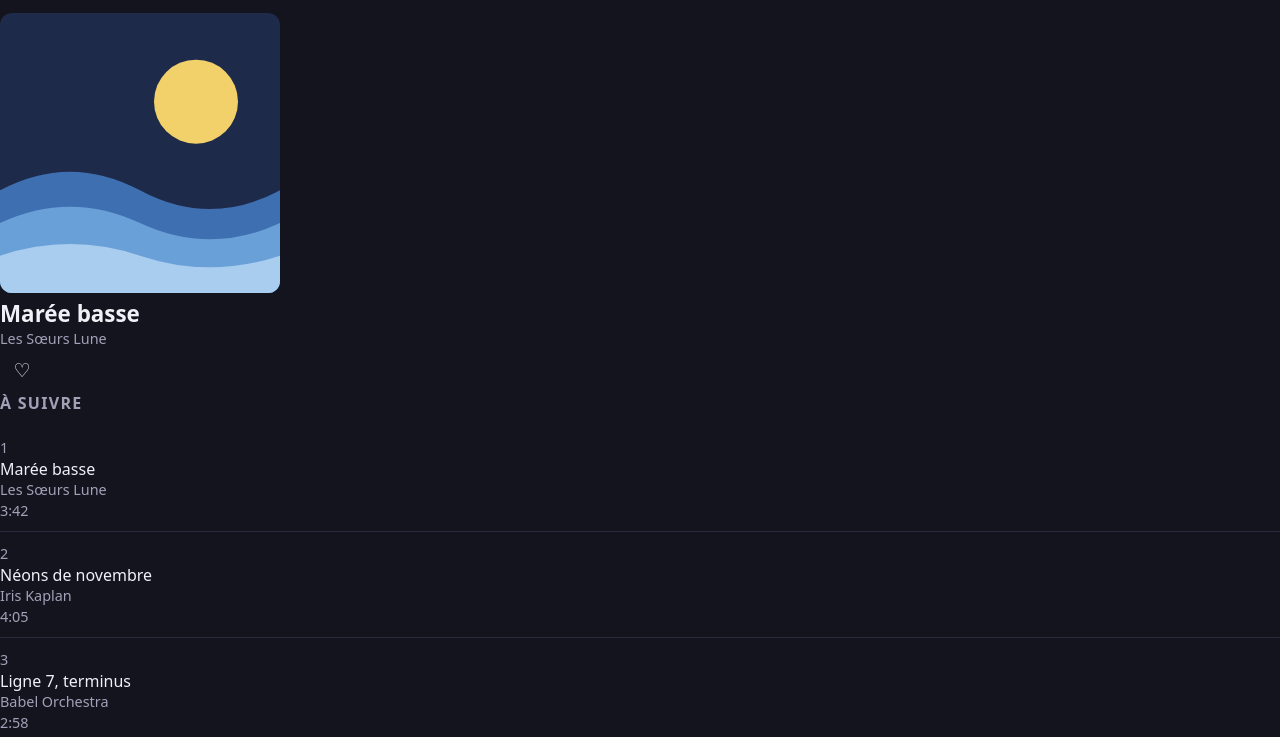
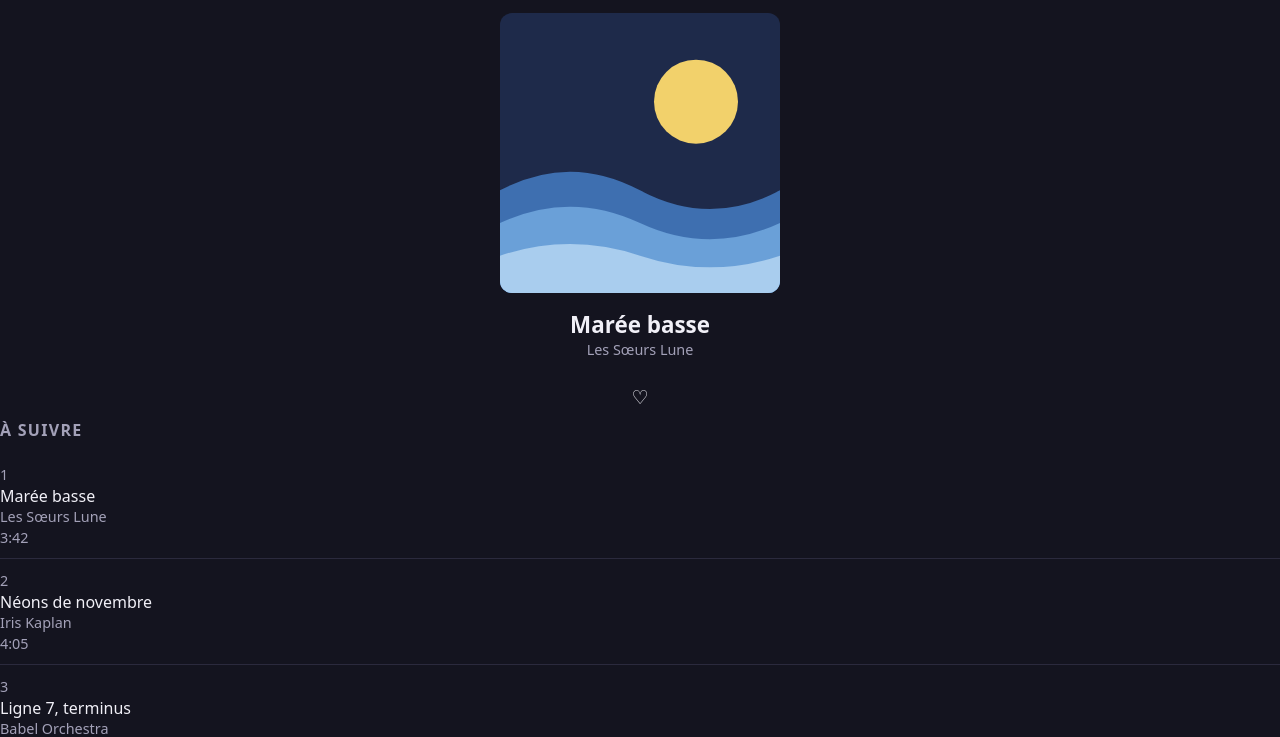
Before and after one commit to mahafouad570-ops/kata-s7, a plain HTML site: page kata-web-6-lecteur-musique-s7/index.html in a window 1280 px wide. Shown: the part 63-800 px from the top of the page. Drawn offline with Linux system fonts and the light colour scheme.

Commit message:
TODO 3 : morceau en cours en colonne

```diff
--- a/kata-web-6-lecteur-musique-s7/style.css
+++ b/kata-web-6-lecteur-musique-s7/style.css
@@ -120,6 +120,13 @@ h2 {
 
 
 /* ---------- TODO 3 — Le morceau en cours ---------- */
+.en-cours {
+  display: flex;
+  flex-direction: column;
+  align-items: center;
+  gap: 1rem;
+  text-align: center;
+}
 
 
 
```
